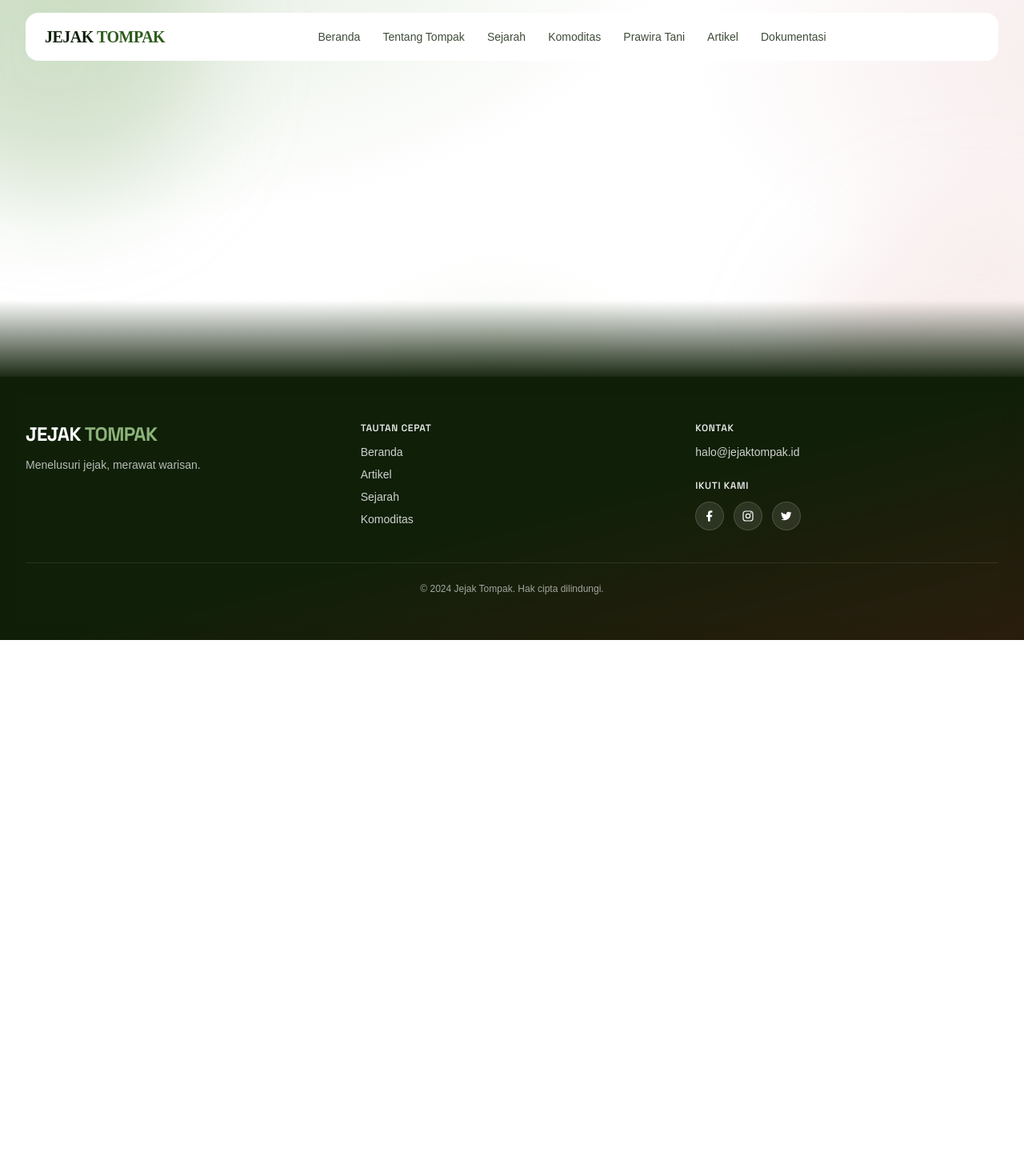
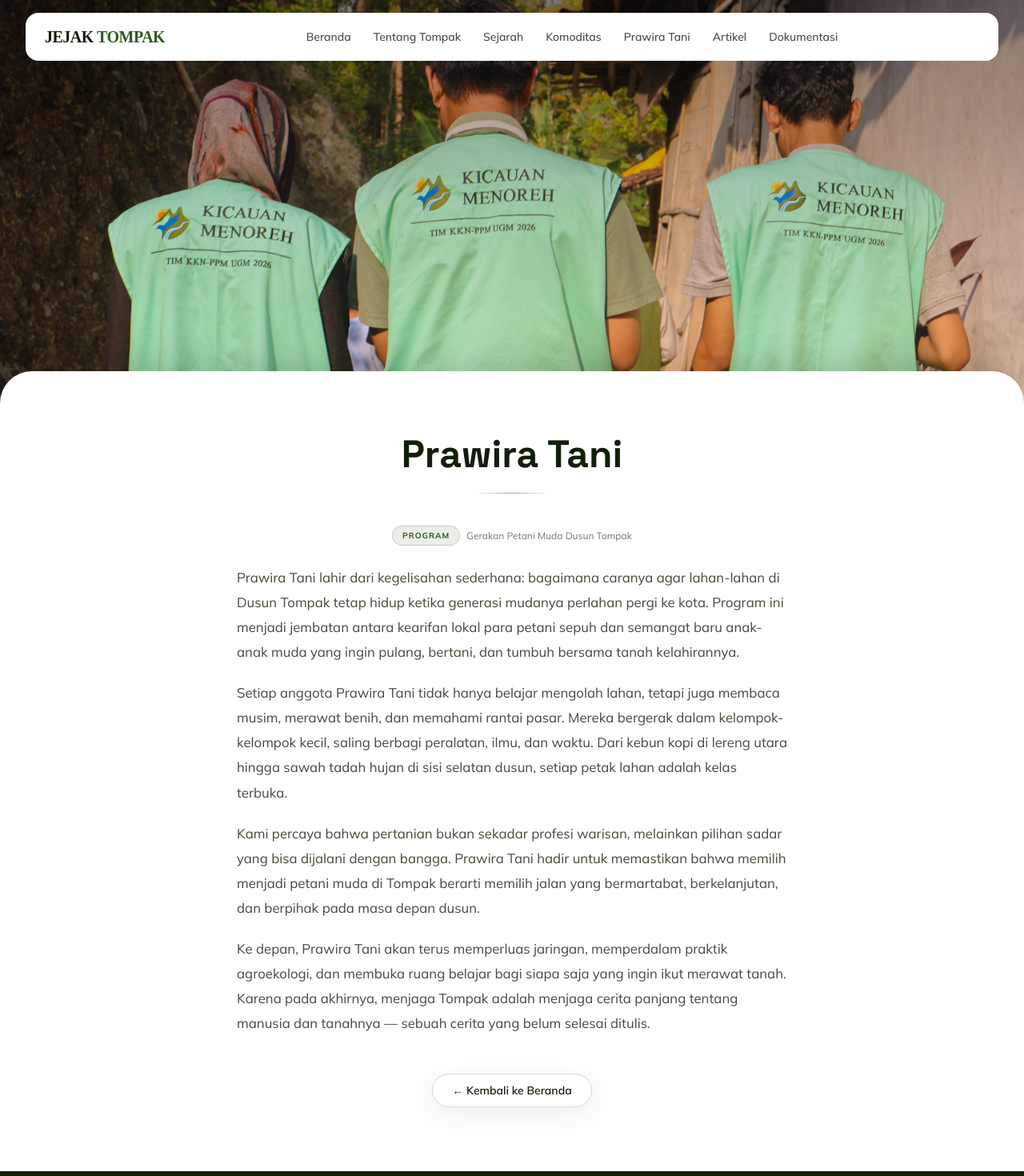
Before and after one commit to feeldacy/jejak-tompak, a React (Vite) app: page /prawira-tani in a window 1280 px wide. Shown: the top 1470 px of the page at 80% size. Before the commit the page ends 800 px from the top, so only its background shows below. Built offline with nearby package versions, Linux system fonts and the light colour scheme.

Commit message:
modify: articles page, history section, prawira tani page

```diff
--- a/src/App.jsx
+++ b/src/App.jsx
@@ -4,6 +4,7 @@ import Header from "./components/Header.jsx";
 import Footer from "./components/Footer.jsx";
 import MainPage from "./pages/MainPage.jsx";
 import ArticlePage from "./pages/ArticlePage.jsx";
+import PrawiraTaniPage from "./pages/PrawiraTaniPage.jsx";
 
 export default function App() {
   const [language, setLanguage] = useState(() => {
@@ -44,6 +45,7 @@ export default function App() {
         <Routes>
           <Route path="/" element={<MainPage language={language} />} />
           <Route path="/artikel/:id" element={<ArticlePage />} />
+          <Route path="/prawira-tani" element={<PrawiraTaniPage />} />
         </Routes>
       </main>
 
--- a/src/components/DokumentasiSection.jsx
+++ b/src/components/DokumentasiSection.jsx
@@ -35,12 +35,6 @@ export default function DokumentasiSection({ language }) {
       id="dokumentasi"
       className="relative py-28 overflow-hidden bg-white"
     >
-      {/* Blends */}
-      <div aria-hidden className="pointer-events-none absolute inset-0">
-        <div className="absolute inset-x-0 top-0 h-24 bg-gradient-to-b from-white to-transparent" />
-        <div className="absolute -bottom-32 left-1/2 h-80 w-[80%] -translate-x-1/2 rounded-full bg-tompak-green-mist/50 blur-3xl" />
-      </div>
-
       <div className="relative mx-auto max-w-7xl px-4 sm:px-6 lg:px-8">
         <div className="text-center max-w-2xl mx-auto">
           <h2 className="section-title text-3xl sm:text-4xl md:text-5xl">
@@ -67,7 +61,6 @@ export default function DokumentasiSection({ language }) {
                 loading="lazy"
                 className="h-full w-full object-cover transition duration-700 group-hover:scale-110"
               />
-              <div className="absolute inset-0 bg-gradient-to-t from-tompak-green-deep/60 via-transparent to-transparent opacity-0 group-hover:opacity-100 transition duration-500" />
               <figcaption className="absolute bottom-3 left-3 right-3 text-xs text-white/90 font-medium opacity-0 group-hover:opacity-100 translate-y-2 group-hover:translate-y-0 transition duration-500">
                 {photo.alt}
               </figcaption>
--- a/src/components/Footer.jsx
+++ b/src/components/Footer.jsx
@@ -5,22 +5,15 @@ export default function Footer({ language }) {
   const t = getT(language);
 
   return (
-    <footer className="relative mt-20">
-      {/* Blend layer */}
-      <div className="h-24 w-full bg-gradient-to-b from-transparent to-tompak-green-deep/95" />
-
+    <footer className="relative">
       <div className="relative bg-tompak-green-deep text-white">
-        {/* Glassmorphism overlay */}
-        <div className="absolute inset-0 bg-gradient-to-br from-tompak-green-deep via-tompak-green-deep to-tompak-brown-deep/40 opacity-90" />
-        <div className="absolute inset-0 backdrop-blur-md" />
-
         <div className="relative mx-auto max-w-7xl px-4 sm:px-6 lg:px-8 py-14">
           <div className="grid grid-cols-1 md:grid-cols-3 gap-10 text-center md:text-left">
             {/* Brand */}
             <div className="flex flex-col items-center md:items-start gap-3">
               <Link
                 to="/"
-                className="font-display font-bold tracking-tight text-2xl"
+                className="vollkorn-title font-display font-bold tracking-tight text-2xl"
               >
                 JEJAK <span className="text-tompak-green-soft">TOMPAK</span>
               </Link>
@@ -58,7 +51,6 @@ export default function Footer({ language }) {
               </ul>
             </div>
 
-            {/* Contact + social */}
             <div className="flex flex-col items-center md:items-start gap-3">
               <h4 className="font-display font-semibold text-white/90 uppercase tracking-wider text-xs">
                 {t.footer.contact}
--- a/src/components/PrawiraTaniSection.jsx
+++ b/src/components/PrawiraTaniSection.jsx
@@ -1,5 +1,6 @@
 import { getT } from "../data/translations.js";
 import prawiraTani from "../assets/prawira-tani.jpg";
+import { Link } from "react-router-dom";
 
 export default function PrawiraTaniSection({ language }) {
   const t = getT(language).prawira;
@@ -28,8 +29,8 @@ export default function PrawiraTaniSection({ language }) {
             </p>
 
             <div className="mt-8 flex flex-wrap items-center gap-4">
-              <button
-                type="button"
+              <Link
+                to="/prawira-tani"
                 className="group inline-flex items-center gap-2 rounded-full bg-tompak-green-mid text-white font-semibold text-sm px-6 py-3 shadow-lg transition duration-300 hover:bg-tompak-green hover:scale-105"
               >
                 {t.cta}
@@ -47,7 +48,7 @@ export default function PrawiraTaniSection({ language }) {
                     strokeLinejoin="round"
                   />
                 </svg>
-              </button>
+              </Link>
 
               {/* Mini stats */}
               <div className="flex items-center gap-6">
--- a/src/components/SejarahSection.jsx
+++ b/src/components/SejarahSection.jsx
@@ -24,12 +24,6 @@ export default function SejarahSection({ language }) {
           <h2 className="mt-4 font-display font-bold text-3xl vollkorn-title sm:text-4xl md:text-5xl tracking-tight text-white leading-tight">
             {t.title}
           </h2>
-
-          <div className="mx-auto mt-6 max-w-2xl glass-dark rounded-2xl border border-white/10 px-6 py-4 shadow-xl">
-            <p className="font-display italic text-lg md:text-xl text-white/90">
-              {t.motto}
-            </p>
-          </div>
 
           {/* Acronym grid — T·O·M·P·A·K */}
           {/* <div className="mt-8 grid grid-cols-3 md:grid-cols-6 gap-3 max-w-4xl mx-auto">
@@ -61,9 +55,6 @@ export default function SejarahSection({ language }) {
                   className="h-full w-full object-cover transition-transform duration-700 group-hover:scale-[1.04]"
                 />
               </div>
-              <div className="px-5 py-3 border-t border-white/10 bg-black/30 backdrop-blur-sm">
-                <p className="text-xs text-white/70 italic">{t.caption}</p>
-              </div>
             </div>
           </div>
 
@@ -85,8 +76,8 @@ export default function SejarahSection({ language }) {
                     onClick={() => setActiveTab(key)}
                     className={`relative px-4 py-2 rounded-full text-sm font-medium transition duration-300 border ${
                       isActive
-                        ? "bg-tompak-green-soft/20 border-tompak-green-soft/50 text-white"
-                        : "bg-white/5 border-white/10 text-white/70 hover:bg-white/10 hover:text-white"
+                        ? "bg-tompak-green-soft/70 border-tompak-green-soft text-white"
+                        : "bg-white/70 border-white/40 text-black hover:bg-white hover:text-black"
                     }`}
                   >
                     {t.tabs[key].label}
@@ -116,21 +107,6 @@ export default function SejarahSection({ language }) {
                   <p className="text-white/85 leading-relaxed text-base md:text-lg">
                     {tab.story}
                   </p>
-                  <div>
-                    <p className="text-[11px] uppercase tracking-widest text-white/50 mb-3">
-                      {language === "EN" ? "Sacred Sites" : "Situs Keramat"}
-                    </p>
-                    <div className="flex flex-wrap gap-2">
-                      {tab.locations.map((loc) => (
-                        <span
-                          key={loc}
-                          className="rounded-full border border-tompak-green-soft/30 bg-tompak-green-deep/30 px-3 py-1 text-xs text-white/85 backdrop-blur"
-                        >
-                          ◈ {loc}
-                        </span>
-                      ))}
-                    </div>
-                  </div>
                 </div>
               )}
 
--- /dev/null
+++ b/src/components/SharedPageLayout.jsx
@@ -0,0 +1,52 @@
+// Reusable layout for full-page detail views (Article page, Prawira Tani page, etc.)
+// Layout:
+//   1) Global <Header /> lives in App.jsx and stays fixed at the top
+//   2) A cover image sits below the header with `sticky top-0 -z-10` — it stays
+//      pinned in the viewport as the user scrolls
+//   3) A white content sheet with a higher z-index slides UP over the cover as the
+//      user scrolls, hiding the image behind it
+//   4) Optional `footer` slot renders below the body (used for prev/next nav)
+
+export default function SharedPageLayout({
+  coverImage,
+  coverAlt = "",
+  title,
+  children,
+  footer,
+}) {
+  return (
+    // `isolate` creates a local stacking context so our -z-10 on the cover
+    // doesn't escape and disappear behind ancestor backgrounds.
+    <div className="relative isolate">
+      {/* ── Sticky cover ── */}
+      <div className="sticky top-0 -z-10 h-[70vh] overflow-hidden">
+        <img
+          src={coverImage}
+          alt={coverAlt}
+          className="h-full w-full object-cover"
+        />
+        {/* Soft dark gradient improves title contrast during initial reveal */}
+        <div className="absolute inset-0 bg-gradient-to-b from-black/40 via-black/15 to-transparent" />
+      </div>
+
+      {/* ── White content sheet — slides up over the cover ── */}
+      <div className="relative bg-white rounded-t-[2.5rem] shadow-[0_-20px_60px_-20px_rgba(0,0,0,0.25)] -mt-24">
+        <div className="mx-auto max-w-3xl px-6 sm:px-10 py-16 sm:py-20">
+          {/* Title — strictly centered */}
+          <h1 className="font-display font-bold text-3xl sm:text-4xl md:text-5xl text-center text-tompak-green-deep leading-tight">
+            {title}
+          </h1>
+
+          {/* Decorative divider */}
+          <div className="mx-auto mt-6 h-px w-24 bg-gradient-to-r from-transparent via-tompak-green-soft to-transparent" />
+
+          {/* Body */}
+          <div className="mt-10">{children}</div>
+
+          {/* Optional footer (pagination, etc.) */}
+          {footer ? <div className="mt-14">{footer}</div> : null}
+        </div>
+      </div>
+    </div>
+  );
+}
--- a/src/index.css
+++ b/src/index.css
@@ -1,7 +1,8 @@
+@import url('https://fonts.googleapis.com/css2?family=Mulish:wght@200..900&display=swap');
+
 @tailwind base;
 @tailwind components;
 @tailwind utilities;
-@import url('https://fonts.googleapis.com/css2?family=Mulish:wght@200..900&display=swap');
 
 :root {
   color-scheme: light;
--- a/src/pages/ArticlePage.jsx
+++ b/src/pages/ArticlePage.jsx
@@ -1,5 +1,6 @@
 import { useParams, Link, useNavigate } from "react-router-dom";
 import { getArticleById, articles } from "../data/articles.js";
+import SharedPageLayout from "../components/SharedPageLayout.jsx";
 
 export default function ArticlePage() {
   const { id } = useParams();
@@ -35,73 +36,14 @@ export default function ArticlePage() {
   const next = articles[currentIdx + 1] ?? null;
 
   return (
-    <article className="pt-28 pb-24">
-      {/* Hero image */}
-      <div className="relative h-72 sm:h-96 lg:h-[520px] overflow-hidden">
-        <img
-          src={article.image}
-          alt={article.title.ID}
-          className="h-full w-full object-cover"
-        />
-        <div className="absolute inset-0 bg-gradient-to-b from-tompak-green-deep/40 via-transparent to-white" />
-      </div>
-
-      {/* Content card */}
-      <div className="relative mx-auto max-w-3xl px-4 sm:px-6 lg:px-8 -mt-24">
-        <div className="glass rounded-3xl px-6 sm:px-10 py-10 shadow-2xl">
-          {/* Back button */}
-          <button
-            type="button"
-            onClick={() => navigate(-1)}
-            className="inline-flex items-center gap-1.5 text-sm text-tompak-green-deep/70 hover:text-tompak-green-deep transition mb-6 group"
-          >
-            <svg
-              viewBox="0 0 20 20"
-              className="h-4 w-4 transition group-hover:-translate-x-1"
-              fill="none"
-              stroke="currentColor"
-              strokeWidth="2"
-              aria-hidden
-            >
-              <path
-                d="M16 10H4M10 4L4 10l6 6"
-                strokeLinecap="round"
-                strokeLinejoin="round"
-              />
-            </svg>
-            Kembali
-          </button>
-
-          {/* Meta */}
-          <div className="flex items-center gap-2 mb-4">
-            <span className="rounded-full bg-tompak-green-mid/10 border border-tompak-green-mid/20 px-3 py-1 text-[10px] font-bold uppercase tracking-widest text-tompak-green-mid">
-              Cerita
-            </span>
-            <span className="text-xs text-tompak-green-deep/60">
-              {article.date}
-            </span>
-          </div>
-
-          {/* Title */}
-          <h1 className="font-display font-bold text-3xl sm:text-4xl md:text-5xl text-tompak-green-deep leading-tight">
-            {article.title.ID}
-          </h1>
-
-          {/* Divider */}
-          <div className="my-8 h-px bg-gradient-to-r from-tompak-green-soft/50 via-tompak-brown-soft/30 to-transparent" />
-
-          {/* Body paragraphs */}
-          <div className="prose prose-lg max-w-none text-tompak-green-deep/80 space-y-5">
-            {article.body.map((para, i) => (
-              <p key={i} className="leading-[1.85] text-base md:text-[1.05rem]">
-                {para}
-              </p>
-            ))}
-          </div>
-        </div>
-
+    <SharedPageLayout
+      coverImage={article.image}
+      coverAlt={article.title.ID}
+      title={article.title.ID}
+      footer={
+        <>
           {/* Prev / Next navigation */}
-        <div className="mt-10 grid grid-cols-1 sm:grid-cols-2 gap-4">
+          <div className="grid grid-cols-1 sm:grid-cols-2 gap-4">
             {prev ? (
               <Link
                 to={`/artikel/${prev.id}`}
@@ -171,7 +113,50 @@ export default function ArticlePage() {
               ← Kembali ke Beranda
             </Link>
           </div>
+        </>
+      }
+    >
+      {/* Back button */}
+      <button
+        type="button"
+        onClick={() => navigate(-1)}
+        className="inline-flex items-center gap-1.5 text-sm text-tompak-green-deep/70 hover:text-tompak-green-deep transition mb-6 group"
+      >
+        <svg
+          viewBox="0 0 20 20"
+          className="h-4 w-4 transition group-hover:-translate-x-1"
+          fill="none"
+          stroke="currentColor"
+          strokeWidth="2"
+          aria-hidden
+        >
+          <path
+            d="M16 10H4M10 4L4 10l6 6"
+            strokeLinecap="round"
+            strokeLinejoin="round"
+          />
+        </svg>
+        Kembali
+      </button>
+
+      {/* Meta */}
+      <div className="flex items-center gap-2 mb-6">
+        <span className="rounded-full bg-tompak-green-mid/10 border border-tompak-green-mid/20 px-3 py-1 text-[10px] font-bold uppercase tracking-widest text-tompak-green-mid">
+          Cerita
+        </span>
+        <span className="text-xs text-tompak-green-deep/60">
+          {article.date}
+        </span>
       </div>
-    </article>
+
+      {/* Body paragraphs */}
+      <div className="prose prose-lg max-w-none text-tompak-green-deep/80 space-y-5">
+        {article.body.map((para, i) => (
+          <p key={i} className="leading-[1.85] text-base md:text-[1.05rem]">
+            {para}
+          </p>
+        ))}
+      </div>
+    </SharedPageLayout>
   );
 }
--- /dev/null
+++ b/src/pages/PrawiraTaniPage.jsx
@@ -0,0 +1,50 @@
+import { Link } from "react-router-dom";
+import SharedPageLayout from "../components/SharedPageLayout.jsx";
+import coverImage from "../assets/hero-bg/IMG_5958.jpg";
+
+// Dummy Indonesian body content — placeholder narrative for the Prawira Tani program.
+const paragraphs = [
+  "Prawira Tani lahir dari kegelisahan sederhana: bagaimana caranya agar lahan-lahan di Dusun Tompak tetap hidup ketika generasi mudanya perlahan pergi ke kota. Program ini menjadi jembatan antara kearifan lokal para petani sepuh dan semangat baru anak-anak muda yang ingin pulang, bertani, dan tumbuh bersama tanah kelahirannya.",
+  "Setiap anggota Prawira Tani tidak hanya belajar mengolah lahan, tetapi juga membaca musim, merawat benih, dan memahami rantai pasar. Mereka bergerak dalam kelompok-kelompok kecil, saling berbagi peralatan, ilmu, dan waktu. Dari kebun kopi di lereng utara hingga sawah tadah hujan di sisi selatan dusun, setiap petak lahan adalah kelas terbuka.",
+  "Kami percaya bahwa pertanian bukan sekadar profesi warisan, melainkan pilihan sadar yang bisa dijalani dengan bangga. Prawira Tani hadir untuk memastikan bahwa memilih menjadi petani muda di Tompak berarti memilih jalan yang bermartabat, berkelanjutan, dan berpihak pada masa depan dusun.",
+  "Ke depan, Prawira Tani akan terus memperluas jaringan, memperdalam praktik agroekologi, dan membuka ruang belajar bagi siapa saja yang ingin ikut merawat tanah. Karena pada akhirnya, menjaga Tompak adalah menjaga cerita panjang tentang manusia dan tanahnya — sebuah cerita yang belum selesai ditulis.",
+];
+
+export default function PrawiraTaniPage() {
+  return (
+    <SharedPageLayout
+      coverImage={coverImage}
+      coverAlt="Prawira Tani — petani muda Dusun Tompak"
+      title="Prawira Tani"
+    >
+      {/* Meta chip */}
+      <div className="flex items-center gap-2 mb-6 justify-center">
+        <span className="rounded-full bg-tompak-green-mid/10 border border-tompak-green-mid/20 px-3 py-1 text-[10px] font-bold uppercase tracking-widest text-tompak-green-mid">
+          Program
+        </span>
+        <span className="text-xs text-tompak-green-deep/60">
+          Gerakan Petani Muda Dusun Tompak
+        </span>
+      </div>
+
+      {/* Body */}
+      <div className="prose prose-lg max-w-none text-tompak-green-deep/80 space-y-5">
+        {paragraphs.map((para, i) => (
+          <p key={i} className="leading-[1.85] text-base md:text-[1.05rem]">
+            {para}
+          </p>
+        ))}
+      </div>
+
+      {/* Back to home */}
+      <div className="mt-12 text-center">
+        <Link
+          to="/"
+          className="inline-flex items-center gap-2 rounded-full glass border border-tompak-green-soft/40 px-6 py-2.5 text-sm font-semibold text-tompak-green-deep transition hover:bg-white/80 hover:scale-105"
+        >
+          ← Kembali ke Beranda
+        </Link>
+      </div>
+    </SharedPageLayout>
+  );
+}
```
Lines whose indentation alone changed are shown as unchanged.
